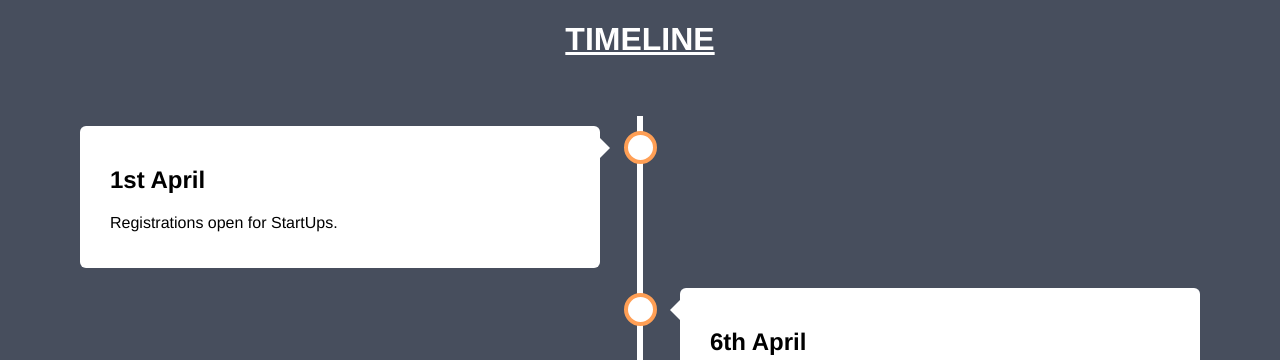
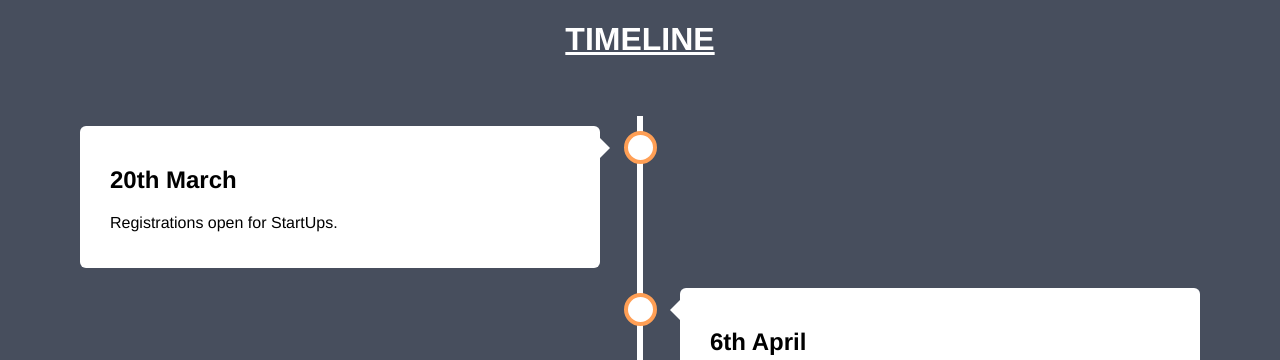
Before and after one commit to FinFO-app/emphasisO.com, a Jekyll site: the page timeline.html, which Jekyll copies as it is, in a window 1280 px wide. Shown: the top 360 px of the page. Built offline with Jekyll 4.4.1, drawn with Linux system fonts in a browser that asks for light colours.

Commit message:
Update timeline.html

```diff
--- a/timeline.html
+++ b/timeline.html
@@ -152,7 +152,7 @@ body {
   <div class="timeline">
     <div class="container left">
       <div class="content">
-        <h2>1st April</h2>
+        <h2>20th March</h2>
         <p>Registrations open for StartUps.</p>
       </div>
     </div>
```
